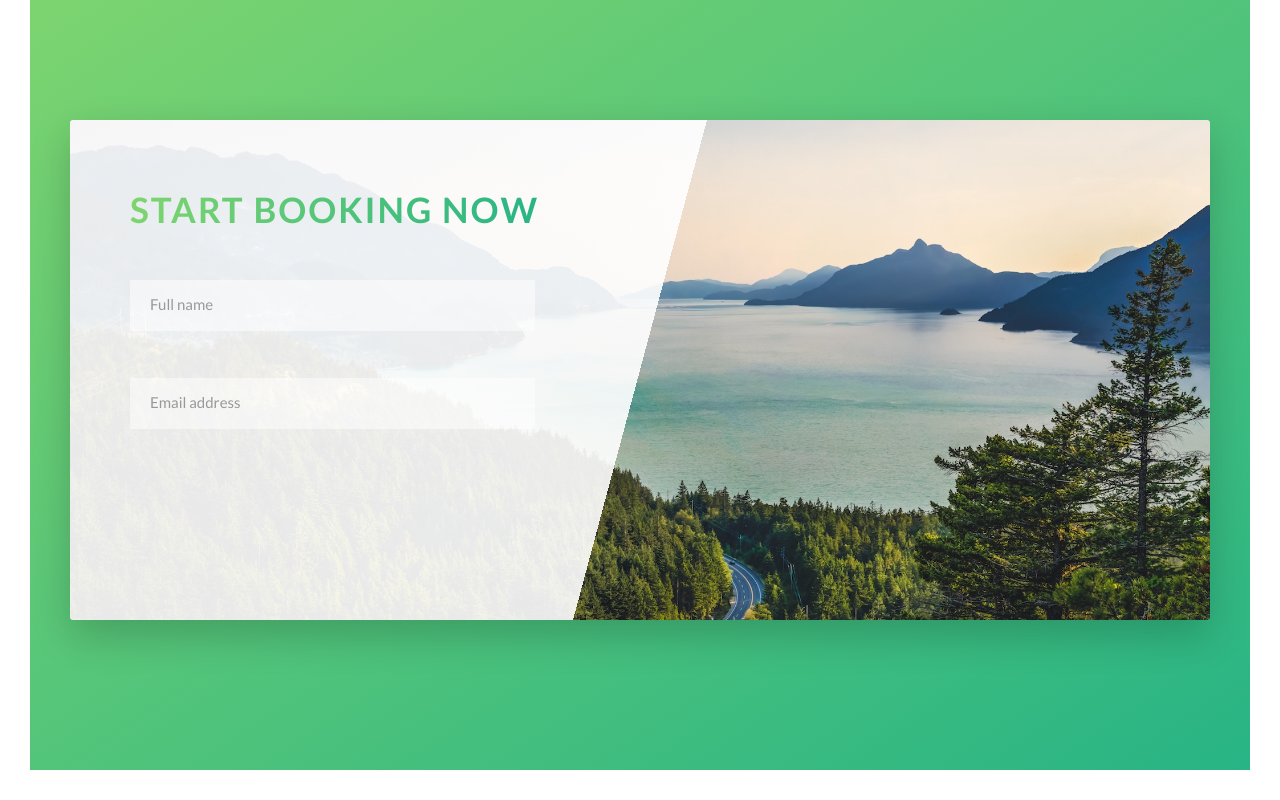
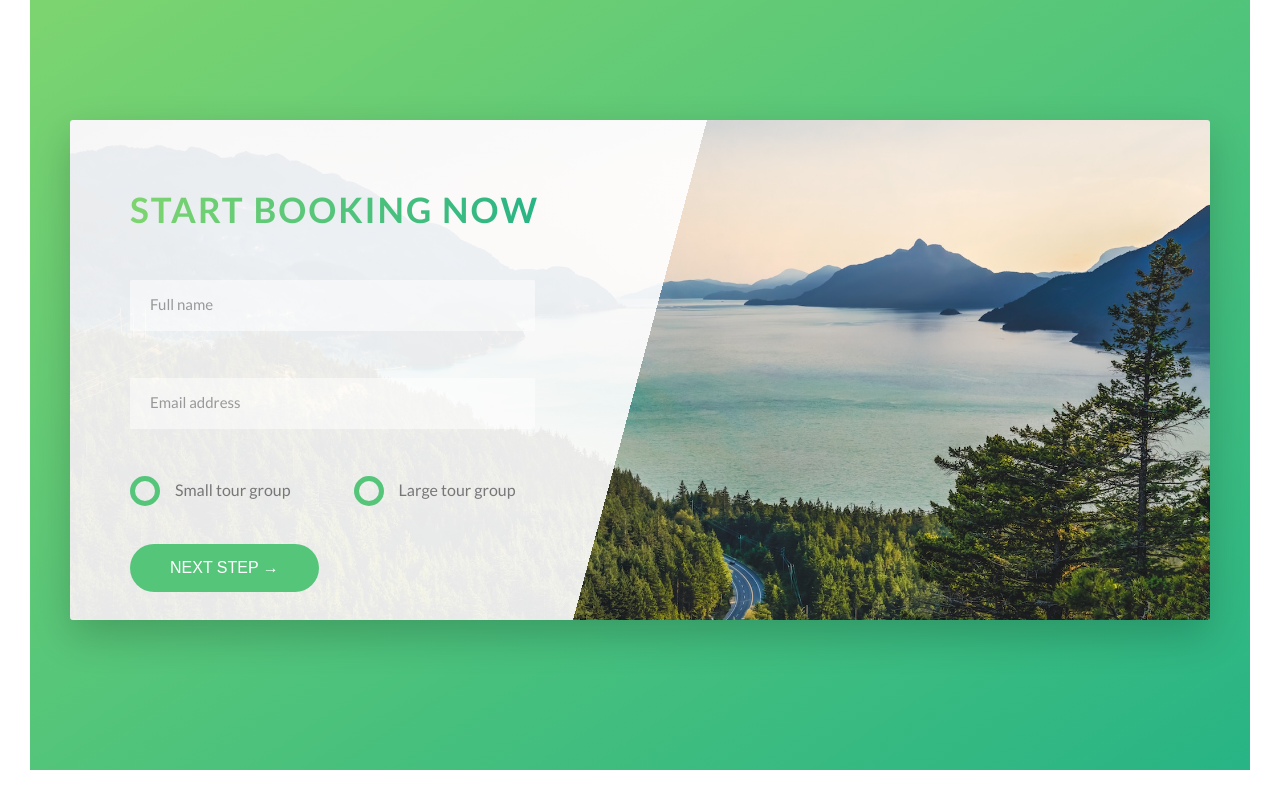
Before and after one commit to BOBKOVSERGEY/natoursuy, a website: page index.html in a window 1280 px wide. Shown: the part 4575-5375 px from the top of the page. Drawn offline with Linux system fonts and the light colour scheme.

Commit message:
Стилизация radio

```diff
--- a/index.html
+++ b/index.html
@@ -260,6 +260,25 @@
                                     <input type="email" class="form__input" placeholder="Email address" id="email"  autocomplete="off" required>
                                     <label for="email" class="form__label">Email address</label>
                                 </div>
+                                <div class="form__group u-margin-bottom-4">
+                                    <div class="form__radio-group">
+                                        <input type="radio" class="form__radio-input" id="small" name="size">
+                                        <label for="small" class="form__radio-label">
+                                            <span class="form__radio-button"></span>
+                                            Small tour group
+                                        </label>
+                                    </div>
+                                    <div class="form__radio-group">
+                                        <input type="radio" class="form__radio-input" id="large" name="size">
+                                        <label for="large" class="form__radio-label">
+                                                <span class="form__radio-button"></span>
+                                            Large tour group
+                                        </label>
+                                    </div>
+                                </div>
+                                <div class="form__group">
+                                    <button class="btn btn--green" type="submit">Next step &rarr;</button>
+                                </div>
                             </form>
                         </div>
                     </div>
--- a/sass/base/_utilites.scss
+++ b/sass/base/_utilites.scss
@@ -2,7 +2,7 @@
     text-align: center;
 }
 .u-margin-bottom-4 {
-    margin-bottom: 4rem;
+    margin-bottom: 4rem!important;
 }
 .u-margin-bottom-8 {
     margin-bottom: 8rem;
--- a/sass/components/_button.scss
+++ b/sass/components/_button.scss
@@ -1,6 +1,20 @@
 .btn {
+    border: none;
+    cursor: pointer;
+    text-transform: uppercase;
+    text-decoration: none;
+    padding: 1.5rem 4rem;
+    display: inline-block;
+    border-radius: 10rem;
+    transition: all .3s;
+    position: relative;
+    font-size: $default-font-size;
+    white-space: nowrap;
+
     &:link,
     &:visited {
+        border: none;
+        cursor: pointer;
         text-transform: uppercase;
         text-decoration: none;
         padding: 1.5rem 4rem;
@@ -10,7 +24,10 @@
         position: relative;
         font-size: $default-font-size;
         white-space: nowrap;
+    }
 
+    &:focus {
+        outline: none;
     }
 
     &:hover {
--- a/sass/components/_form.scss
+++ b/sass/components/_form.scss
@@ -14,6 +14,7 @@
     border: none;
     border-bottom: 3px solid transparent;
     display: block;
+    transition: all .3s;
 
     &:focus {
       outline: none;
@@ -47,4 +48,50 @@
       transform: translateY(-4rem);
   }
 
+  &__radio-group {
+    width: 49%;
+    display: inline-block;
+  }
+
+  &__radio-input {
+    display: none;
+  }
+
+  &__radio-label {
+    font-size: $default-font-size;
+    cursor: pointer;
+    position: relative;
+    padding-left: 4.5rem;
+  }
+
+  &__radio-button {
+    position: absolute;
+    width: 3rem;
+    height: 3rem;
+    border: 5px solid $color-primary;
+    border-radius: 50%;
+    display: inline-block;
+    left: 0;
+    top: -.4rem;
+
+    &::after {
+      position: absolute;
+      content: "";
+      height: 1.3rem;
+      width: 1.3rem;
+      border-radius: 50%;
+      top: 50%;
+      left: 50%;
+      transform: translate(-50%, -50%);
+      background-color: $color-primary;
+      opacity: 0;
+      transition: opacity .2s;
+    }
+
+  }
+
+  &__radio-input:checked ~ &__radio-label &__radio-button::after {
+    opacity: 1;
+  }
+
 }
```
Also changed, not shown: css/style.css.
